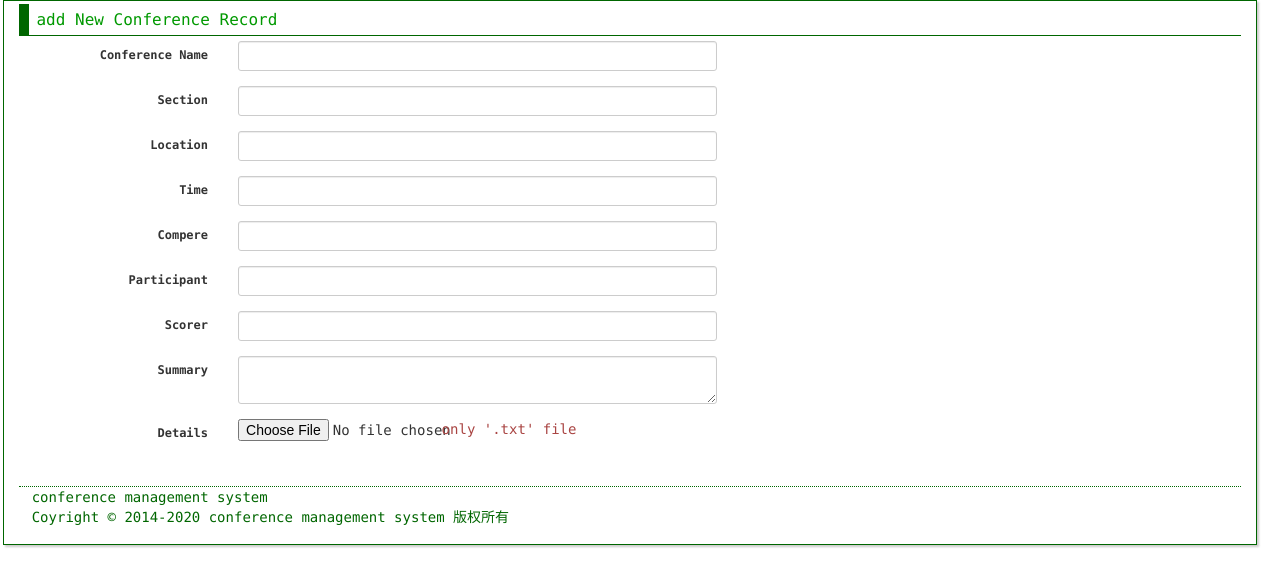
After one commit to mk87878/conferenceSystem, a PHP site: page /addRecord.php in a window 1280 px wide. The commit adds this page. Shown: the top 587 px of the page. Run offline with PHP 8.4, Linux system fonts and the light colour scheme.

Commit message:
完成添加会议记录前端页面

```diff
--- /dev/null
+++ b/addRecord.php
@@ -0,0 +1,106 @@
+<!DOCTYPE html>
+<html lang="en">
+<head>
+  <meta charset="UTF-8">
+  <title>list</title>
+  <!-- 新 Bootstrap 核心 CSS 文件 -->
+  <link rel="stylesheet" href="bootstrap-3.3.5-dist/css/bootstrap.min.css">
+  <!-- jQuery文件。务必在bootstrap.min.js 之前引入 -->
+  <script src="js/jquery-1.11.3.min.js"></script>
+  <!-- 最新的 Bootstrap 核心 JavaScript 文件 -->
+  <script src="bootstrap-3.3.5-dist/js/bootstrap.min.js"></script>
+  <!--其他引入项目-->
+  <link href="css/main.css" rel="stylesheet" type="text/css" />
+  <link href="css/common.css" rel="stylesheet" type="text/css" />
+  <link rel="stylesheet" href="css/style.css">
+</head>
+
+<body>
+
+<div id="listBox" >
+  <div id="title">
+    <ul>
+      <li><span><a href="#">add New Conference Record</a></span></li>
+
+    </ul>
+    </div>
+  <div id="content">
+    <div class="container-fluid">
+<!--      内容 start-->
+      <form class="form-horizontal">
+        <div class="form-group-sm form-group">
+          <label for="" class="col-xs-2 control-label">Conference Name</label>
+          <div class="col-xs-5">
+            <input type="text" class="form-control">
+          </div>
+        </div>
+        <div class="form-group-sm form-group">
+          <label for="" class="col-xs-2 control-label">Section</label>
+          <div class="col-xs-5">
+            <input type="text" class="form-control" >
+          </div>
+        </div>
+        <div class="form-group-sm form-group">
+          <label for="" class="col-xs-2 control-label">Location</label>
+          <div class="col-xs-5">
+            <input type="text" class="form-control" >
+          </div>
+        </div>
+        <div class="form-group-sm form-group">
+          <label for="" class="col-xs-2 control-label">Time</label>
+          <div class="col-xs-5">
+            <input type="text" class="form-control" >
+          </div>
+        </div>
+        <div class="form-group-sm form-group">
+          <label for="" class="col-xs-2 control-label">Compere</label>
+          <div class="col-xs-5">
+            <input type="text" class="form-control" >
+          </div>
+        </div>
+        <div class="form-group-sm form-group">
+          <label for="" class="col-xs-2 control-label">Participant</label>
+          <div class="col-xs-5">
+            <input type="text" class="form-control" >
+          </div>
+        </div>
+        <div class="form-group-sm form-group">
+          <label for="" class="col-xs-2 control-label">Scorer</label>
+          <div class="col-xs-5">
+            <input type="text" class="form-control" >
+          </div>
+        </div>
+        <div class="form-group-sm form-group">
+          <label for="" class="col-xs-2 control-label">Summary</label>
+          <div class="col-xs-5">
+            <textarea class="form-control" rows="2"></textarea>
+          </div>
+        </div>
+        <div class="form-group-sm form-group">
+          <label for="" class="col-xs-2 control-label">Details</label>
+          <div class="col-xs-2">
+            <input type="file" placeholder="only .txt file">
+          </div>
+          <div class="col-xs-3 text-danger">only '.txt' file</div>
+        </div>
+
+      </form>
+
+
+
+<!--      内容 end-->
+    </div>
+  </div>
+
+  <div id="contact">
+    <ul>
+        <li> conference management system</li>
+        <li>  Coyright © 2014-2020 conference management system 版权所有</li>
+    </ul>
+</div>
+</div>
+<!--存放所有公共js(大杂烩)-->
+<script src="bootstrap-3.3.5-dist/js/common.js"></script>
+
+</body>
+</html>
--- a/conference.php
+++ b/conference.php
@@ -41,7 +41,7 @@ $url = $_SERVER['PHP_SELF'];
       <li><span><a href="#">Conference Record</a></span></li>
 
     </ul>
-    <a style="color: red" class="glyphicon-plus pull-right newRecord" href="#" >add New Conference Record</a>
+    <a style="color: red" class="glyphicon-plus pull-right newRecord" href="addRecord.php" >add New Conference Record</a>
     </div>
   <div id="content">
     <div class="container-fluid listBg contentHig">
--- a/main.php
+++ b/main.php
@@ -25,7 +25,11 @@
     </div>
   <div id="content">
     <div class="container-fluid">
+<!--      内容 start-->
 
+
+
+<!--      内容 end-->
     </div>
   </div>
 
```
